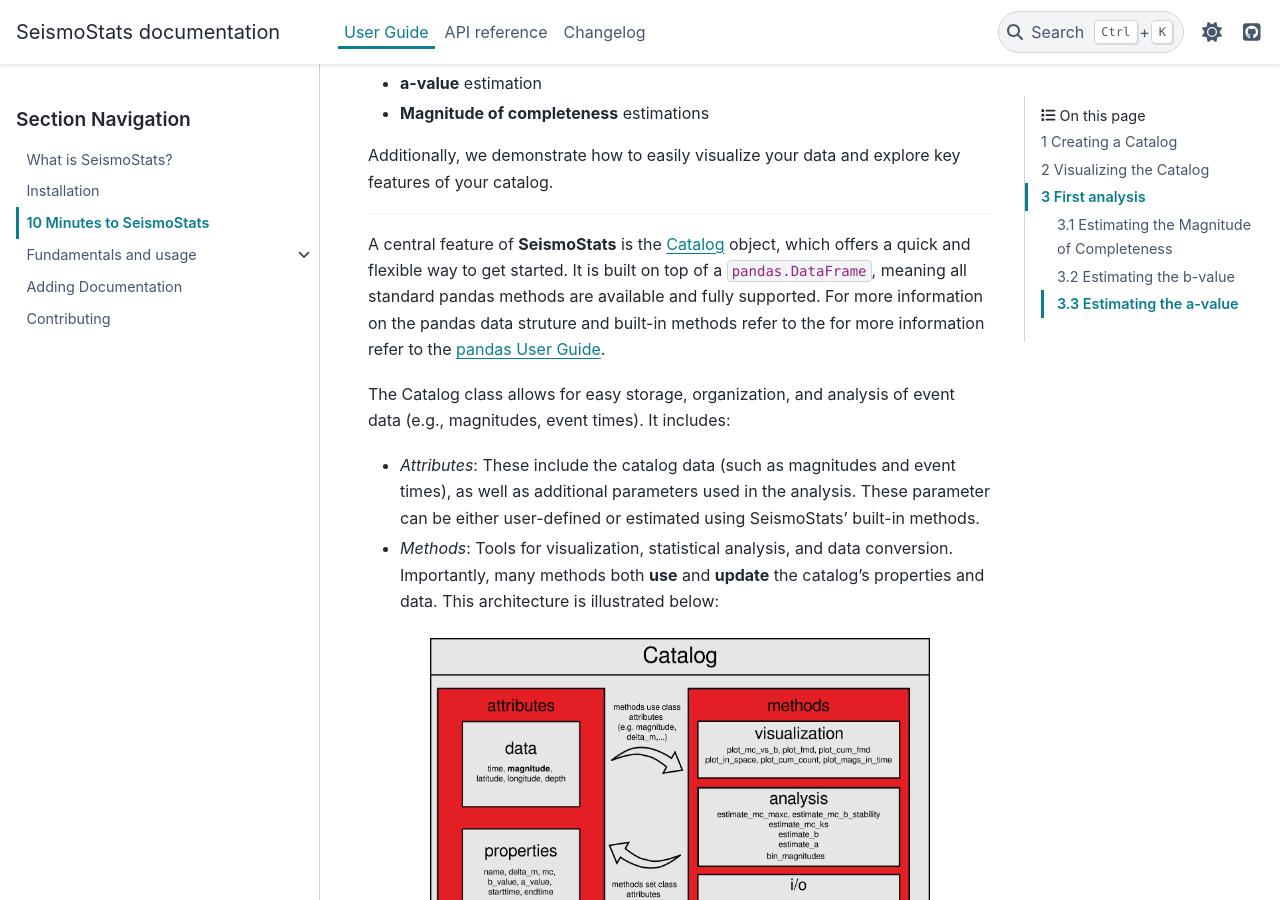
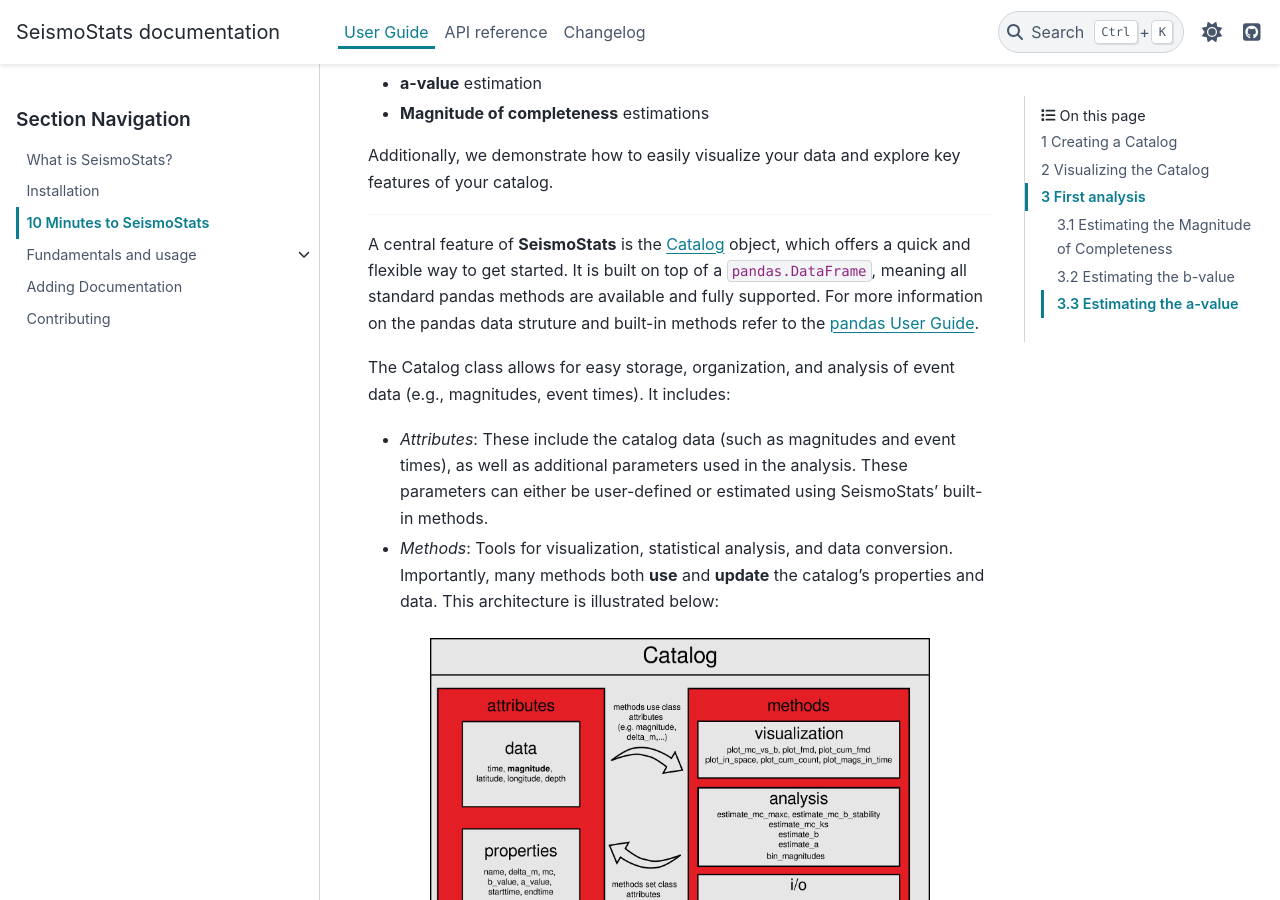
Before and after one commit to swiss-seismological-service/SeismoStats, a Sphinx documentation site: the page built from docs/source/user/10minute_intro.md, in a window 1280 px wide and 900 px high, scrolled down 339 px. Built offline with Sphinx 7.4.7 and the PyData theme 0.15.4, drawn with Linux system fonts in a browser that asks for light colours; pages that are not in the unit, such as notebooks, are missing from menus; the version number could not be read and is left out.

Commit message:
Correct typos

```diff
--- a/docs/source/user/10minute_intro.md
+++ b/docs/source/user/10minute_intro.md
@@ -12,11 +12,11 @@ Additionally, we demonstrate how to easily visualize your data and explore key f
 
 ---
 
-A central feature of **SeismoStats** is the {ref}`Catalog <reference/formats/catalog:Catalog>` object, which offers a quick and flexible way to get started. It is built on top of a `pandas.DataFrame`, meaning all standard pandas methods are available and fully supported. For more information on the pandas data struture and built-in methods refer to the for more information refer to the [pandas User Guide](https://pandas.pydata.org/docs/user_guide/index.html 'pandas User Guide').
+A central feature of **SeismoStats** is the {ref}`Catalog <reference/formats/catalog:Catalog>` object, which offers a quick and flexible way to get started. It is built on top of a `pandas.DataFrame`, meaning all standard pandas methods are available and fully supported. For more information on the pandas data struture and built-in methods refer to the [pandas User Guide](https://pandas.pydata.org/docs/user_guide/index.html 'pandas User Guide').
 
 The Catalog class allows for easy storage, organization, and analysis of event data (e.g., magnitudes, event times). It includes:
 
-- *Attributes*: These include the catalog data (such as  magnitudes and event times), as well as additional parameters used in the analysis. These parameter can be either user-defined or estimated using SeismoStats' built-in methods.
+- *Attributes*: These include the catalog data (such as  magnitudes and event times), as well as additional parameters used in the analysis. These parameters can either be user-defined or estimated using SeismoStats' built-in methods.
 
 - *Methods*: Tools for visualization, statistical analysis, and data conversion.
 Importantly, many methods both **use** and **update** the catalog's properties and data. This architecture is illustrated below:
```
